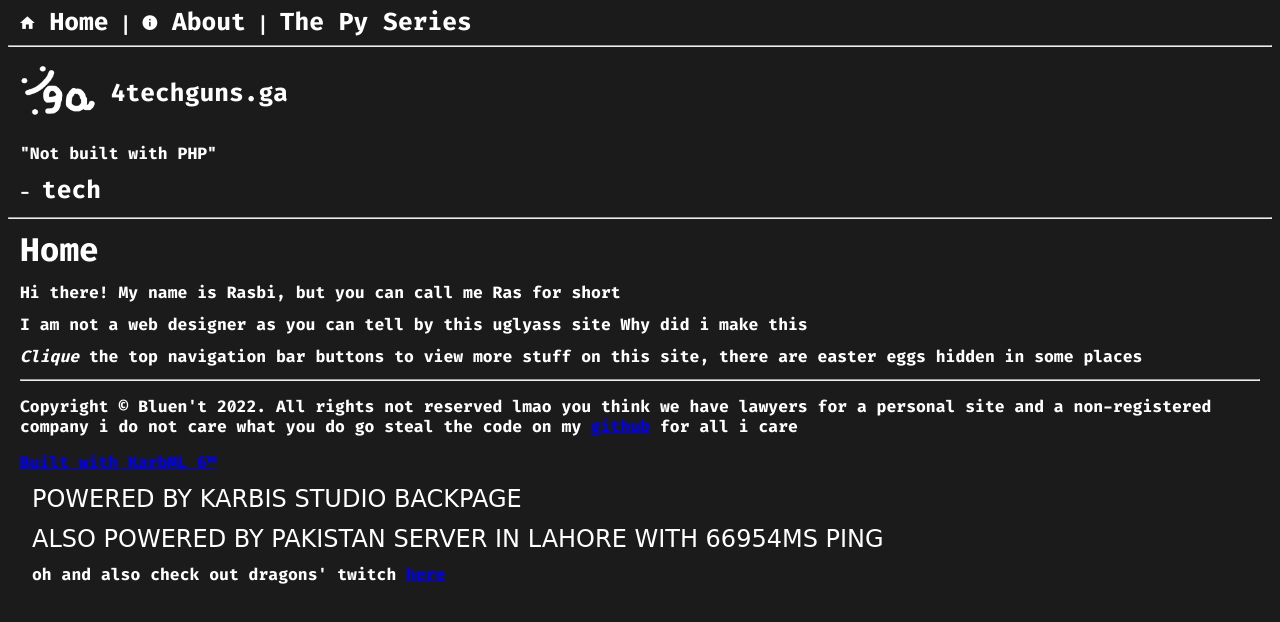
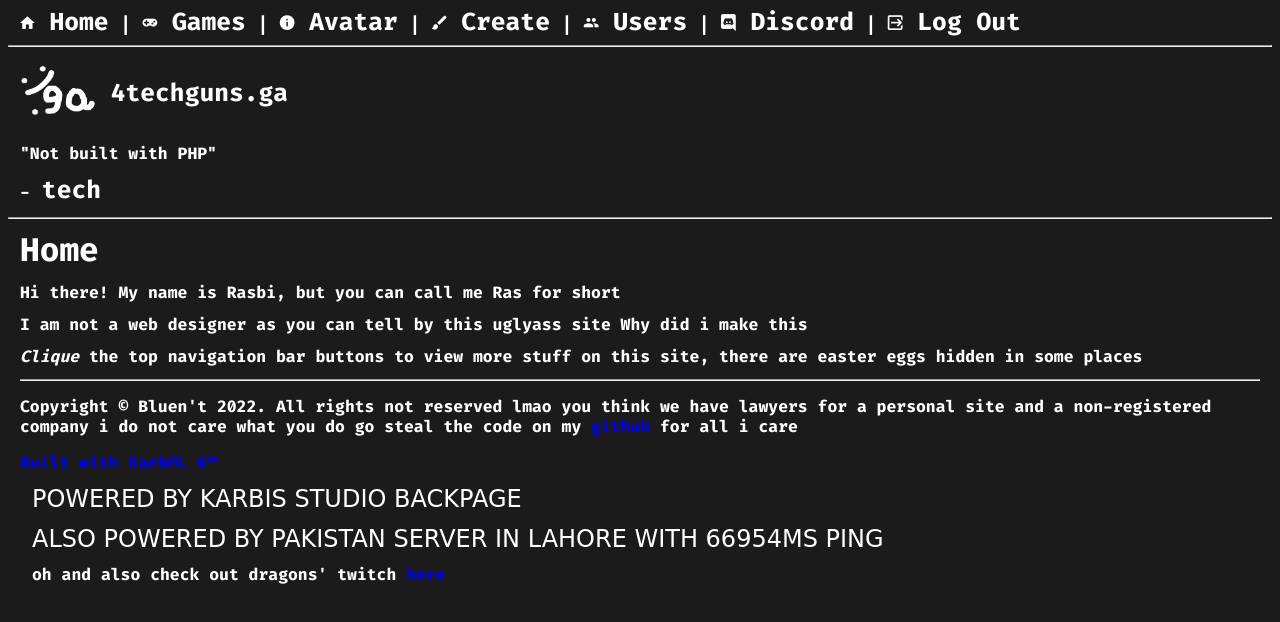
Before and after one commit to wafledits/4techgunsdotga, a Next.js app: page / in a window 1280 px wide. Shown: the top 622 px of the page. Built offline with nearby package versions, Linux system fonts and the light colour scheme.

Commit message:
Update Header.js

```diff
--- a/components/Header.js
+++ b/components/Header.js
@@ -5,11 +5,19 @@ import Link from 'next/link'
 export default function Header() {
   return (
     <div>
-      <Link href="/" ><a className={styles.defaultLinkButton}>&#xf7db; Home</a></Link>
+      <Link href="/dash" ><a className={styles.defaultLinkButton}>&#xf7db; Home</a></Link>
       |
-      <Link href="/about"><a className={styles.defaultLinkButton}>&#xf7fb; About</a></Link>
+      <Link href="/games"><a className={styles.defaultLinkButton}>&#xf11b; Games</a></Link>
       |
-      <Link href="/pyseries"><a className={styles.defaultLinkButton}>The Py Series</a></Link>
+      <Link href="/avatar"><a className={styles.defaultLinkButton}>&#xf7fb; Avatar</a></Link>
+      |
+      <Link href="/create"><a className={styles.defaultLinkButton}>&#xf5e2; Create</a></Link>
+      |
+      <Link href="/users"><a className={styles.defaultLinkButton}>&#xf50d; Users</a></Link>
+      |
+      <Link href="https://discord.gg/npwhfdZFpW"><a className={styles.defaultLinkButton}>&#xfb6e; Discord</a></Link>
+      |
+      <Link href="/"><a className={styles.defaultLinkButton}>&#xfafc; Log Out</a></Link>
       <hr />
     </div>
   )
```
